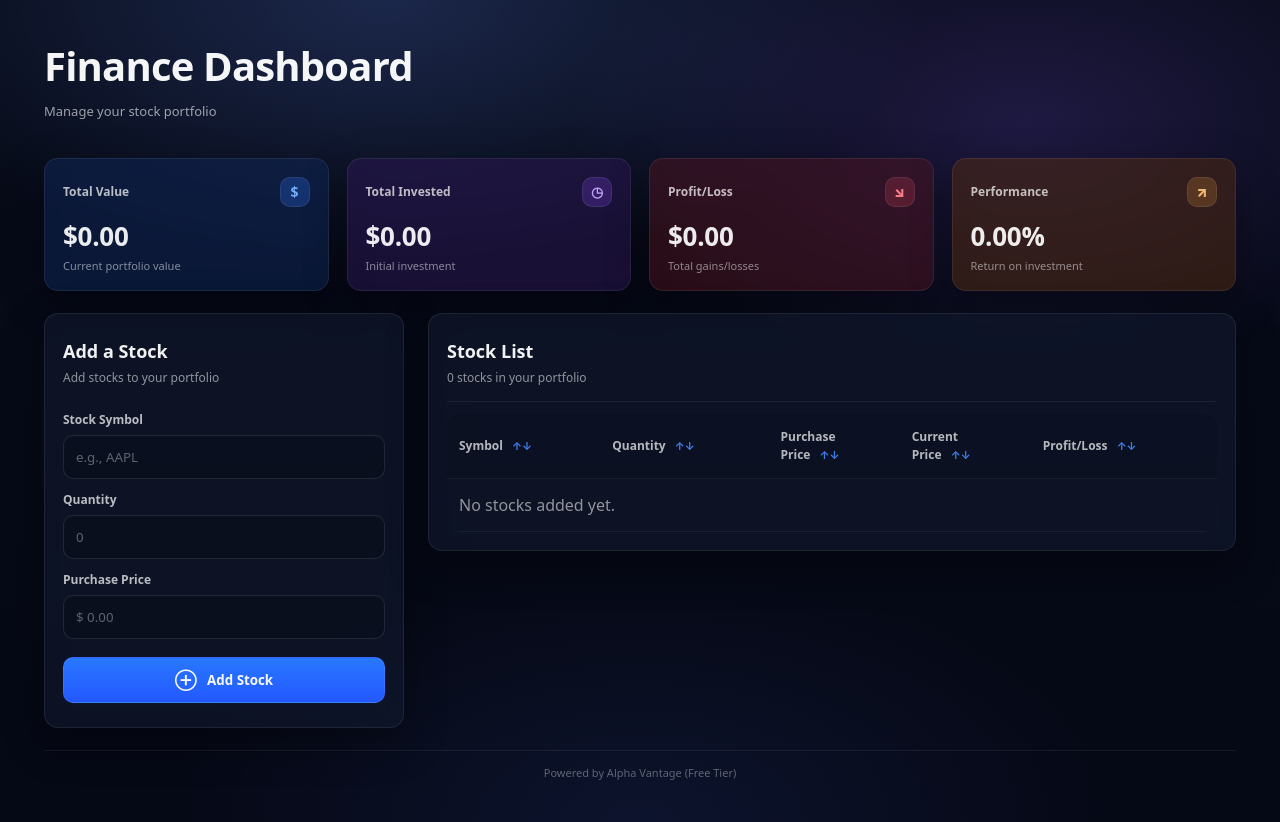
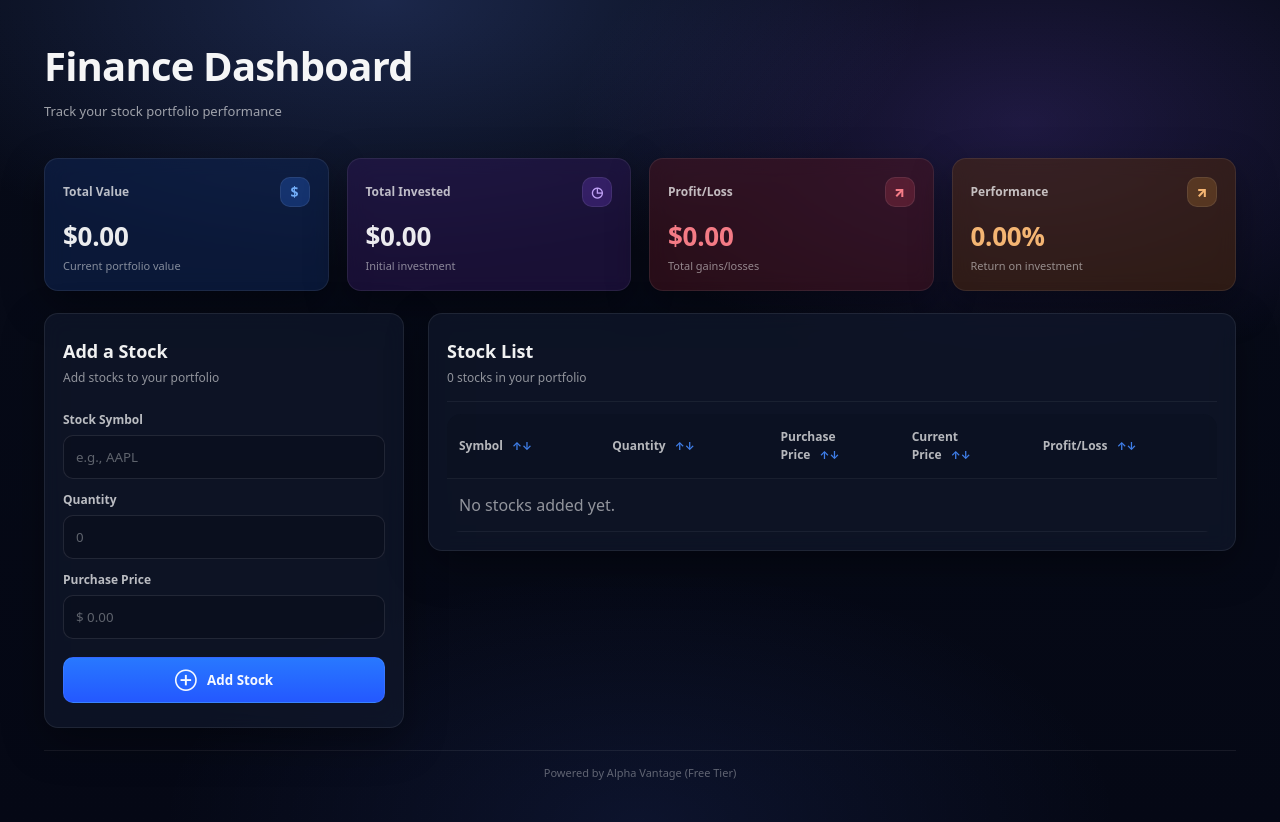
Before and after one commit to clarissa-lyl/SE100-ClarissaLoYingLi-Capstone, a React (Vite) app in the folder se100-capstone/: page / in a window 1280 px wide. Built offline with nearby package versions, Linux system fonts and the light colour scheme.

Commit message:
Update dynamic upward/downward change to arrow in card

```diff
--- a/se100-capstone/src/App.css
+++ b/se100-capstone/src/App.css
@@ -117,6 +117,9 @@
   background: rgba(255, 80, 100, 0.18);
   color: rgba(255, 130, 140, 0.95);
 }
+.stat-red .stat-value {
+  color: rgba(255, 130, 140, 0.95);
+}
 
 .stat-orange {
   background: rgba(90, 45, 10, 0.45);
@@ -124,6 +127,20 @@
 .stat-orange .stat-icon {
   background: rgba(255, 170, 60, 0.18);
   color: rgba(255, 190, 120, 0.95);
+}
+.stat-orange .stat-value {
+  color: rgba(255, 190, 120, 0.95);
+}
+
+.stat-green {
+  background: rgba(10, 70, 40, 0.45);
+}
+.stat-green .stat-icon {
+  background: rgba(80, 255, 170, 0.16);
+  color: rgba(140, 255, 200, 0.95);
+}
+.stat-green .stat-value {
+  color: rgba(140, 255, 200, 0.95);
 }
 
 /* Main grid */
--- a/se100-capstone/src/App.jsx
+++ b/se100-capstone/src/App.jsx
@@ -33,19 +33,28 @@ function App() {
   const stocks = ctx?.stocks ?? [];
 
   const metrics = useMemo(() => {
-    const totalValue = stocks.reduce((sum, s) => sum + (Number(s.currentPrice) * Number(s.quantity) || 0), 0);
-    const totalInvested = stocks.reduce((sum, s) => sum + (Number(s.purchasePrice) * Number(s.quantity) || 0), 0);
+    const totalValue = stocks.reduce(
+      (sum, s) => sum + (Number(s.currentPrice) * Number(s.quantity) || 0),
+      0
+    );
+    const totalInvested = stocks.reduce(
+      (sum, s) => sum + (Number(s.purchasePrice) * Number(s.quantity) || 0),
+      0
+    );
     const profitLoss = totalValue - totalInvested;
     const performance = totalInvested > 0 ? (profitLoss / totalInvested) * 100 : 0;
 
     return { totalValue, totalInvested, profitLoss, performance };
   }, [stocks]);
 
+  const plIsPositive = metrics.profitLoss >= 0;
+  const perfIsPositive = metrics.performance >= 0;
+
   return (
     <div className="app-shell">
       <header className="dashboard-header">
         <h1 className="dashboard-title">Finance Dashboard</h1>
-        <p className="dashboard-subtitle">Manage your stock portfolio</p>
+        <p className="dashboard-subtitle">Track your stock portfolio performance</p>
       </header>
 
       {/* KPI cards */}
@@ -68,15 +77,15 @@ function App() {
           title="Profit/Loss"
           value={money(metrics.profitLoss)}
           subtitle="Total gains/losses"
-          variant="red"
-          icon="↘"
+          variant='red'
+          icon={plIsPositive ? '↗' : '↘'}
         />
         <StatCard
           title="Performance"
           value={pct(metrics.performance)}
           subtitle="Return on investment"
-          variant="orange"
-          icon="↗"
+          variant='orange'
+          icon={perfIsPositive ? '↗' : '↘'}
         />
       </section>
 
```
